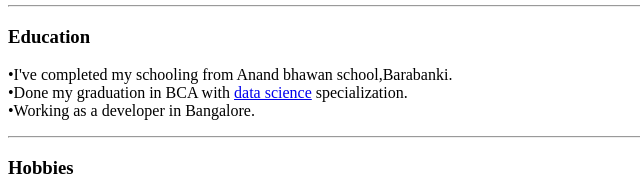
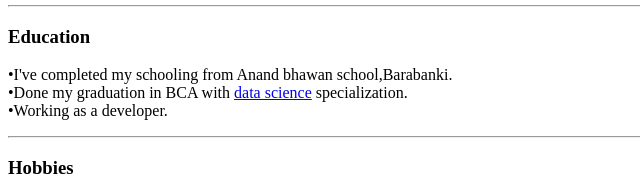
Before and after one commit to Yatushi/cv, a plain HTML site: page index.html in a window 1280 px wide. Shown: the part 257-452 px from the top of the page, 0-640 px from the left. Drawn offline with Linux system fonts and the light colour scheme.

Commit message:
Update index.html

```diff
--- a/index.html
+++ b/index.html
@@ -29,8 +29,7 @@
     <br>
     •Done my graduation in BCA with <a href="https://en.m.wikipedia.org/wiki/Data_science">data science</a>
     specialization.<br>
-    •Working as a developer in
-    Bangalore.
+    •Working as a developer.
   </p>
   <hr>
   <h3>Hobbies</h3>
```
